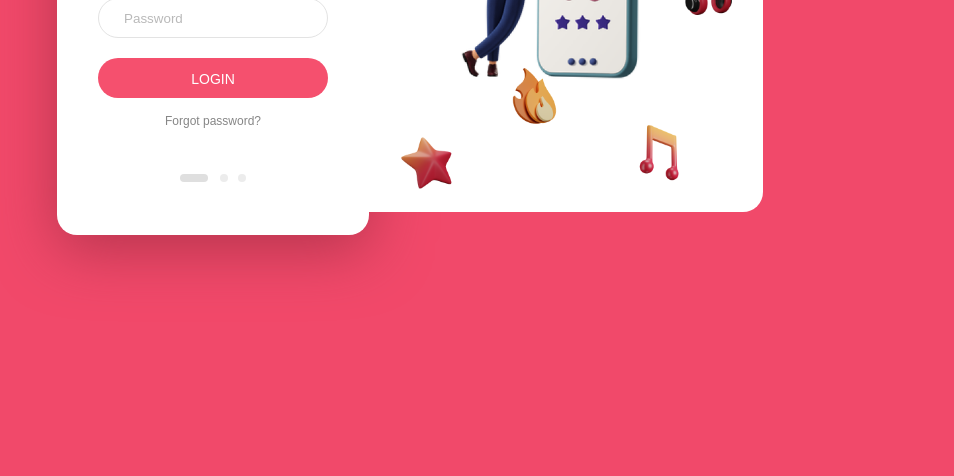
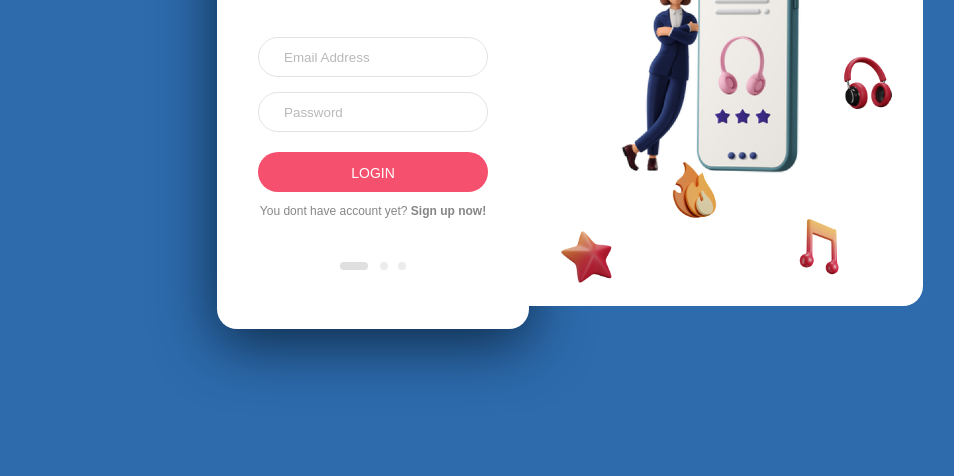
Before and after one commit to abdelghafour77/website, a website: page login.html in a window 1280 px wide. Shown: the part 340-816 px from the top of the page, without its empty margins (267-1221 px from the left). Drawn offline with Linux system fonts and the light colour scheme.

Commit message:
update login page

```diff
--- a/input.css
+++ b/input.css
@@ -160,15 +160,21 @@ body {
 
 .backgroundd {
   margin: 8px;
-  background-color: #f1496a;
+  background-color: #2d6bad;
 }
 
 
 #coverr {
-  width: 722px;
+  /* width: 722px; */
   height: 522px;
   padding: 45px;
   margin: 0 auto;
+}
+
+#form-ui {
+  display: flex;
+  align-items: center;
+  /* justify-content: center; */
 }
 
 #form-ui,
@@ -183,7 +189,7 @@ body {
   height: 472px;
   padding: 25px;
   background-color: #fff;
-  box-shadow: 0px 15px 60px #b6354e;
+  box-shadow: 0px 15px 60px #0e2a47;
   border-radius: 20px;
 }
 
@@ -289,9 +295,13 @@ body {
 #forgot-pass {
   text-align: center;
   margin-top: 10px;
+  color: #868686;
+  font-size: 12px;
+  text-decoration: none;
 }
 
 #forgot-pass a {
+  font-weight: bold;
   color: #868686;
   font-size: 12px;
   text-decoration: none;
--- a/login.html
+++ b/login.html
@@ -11,8 +11,8 @@
 
 
 <body class="backgroundd">
-  <div id="coverr">
-    <div id="form-ui">
+  <div id="coverr" class="min-h-screen flex items-center justify-center mx-auto">
+    <div id="form-ui" class="flex items-center justify-center md:justify-start">
       <form id="form" method="post" action="">
         <div id="close-form"></div>
         <div id="form-body">
@@ -32,12 +32,12 @@
             <button type="submit" id="submit-button">LOGIN</button>
           </div>
           <div id="forgot-pass">
-            <a href="#">Forgot password?</a>
+            You dont have account yet? <a href="signup.html">Sign up now!</a>
           </div>
           <div id="bar"></div>
         </div>
       </form>
-      <div id="img-box">
+      <div id="img-box" class="hidden md:flex">
         <div id="coverr"></div>
 
       </div>
```
Also changed, not shown: css/style.css.
